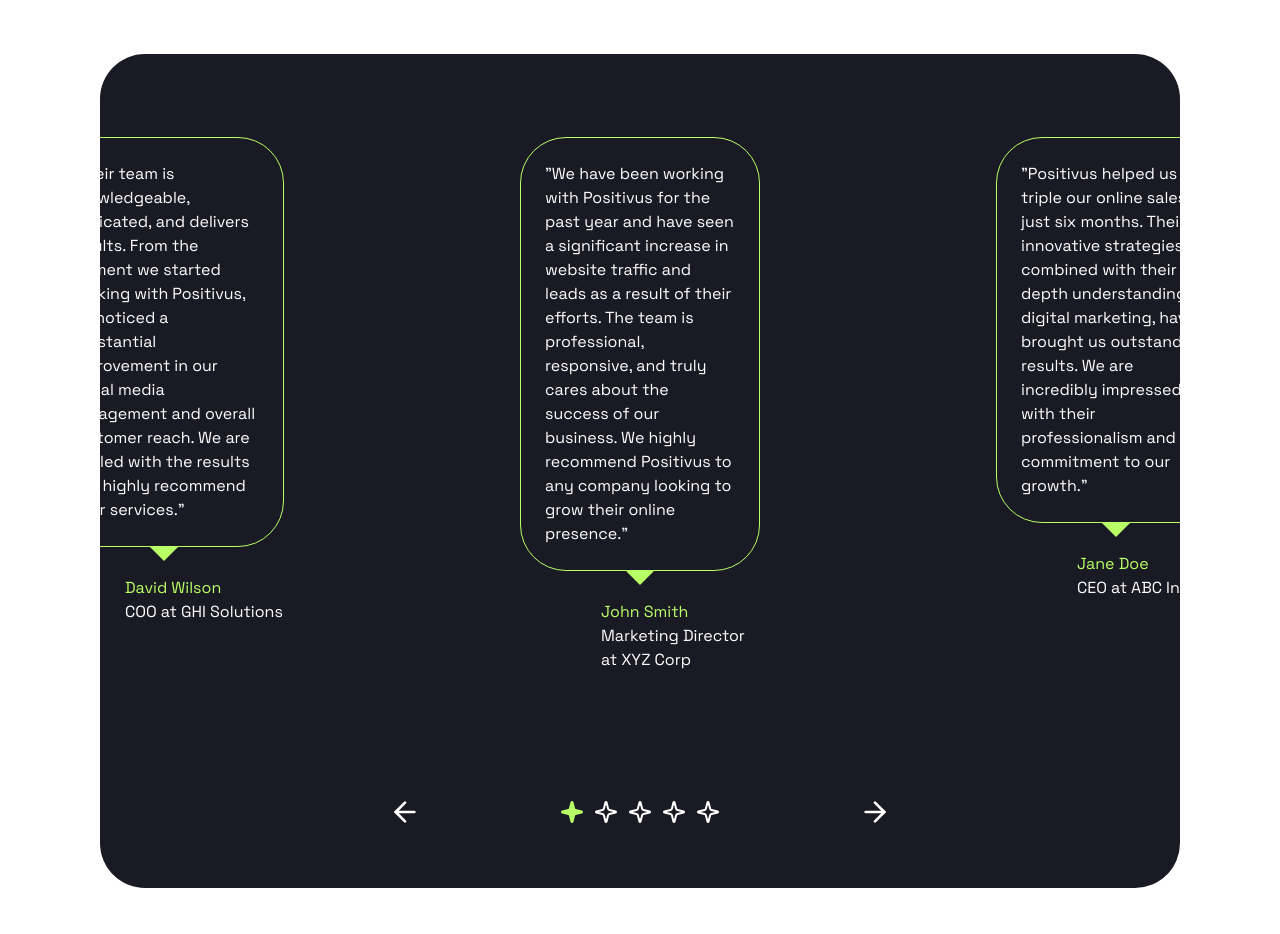
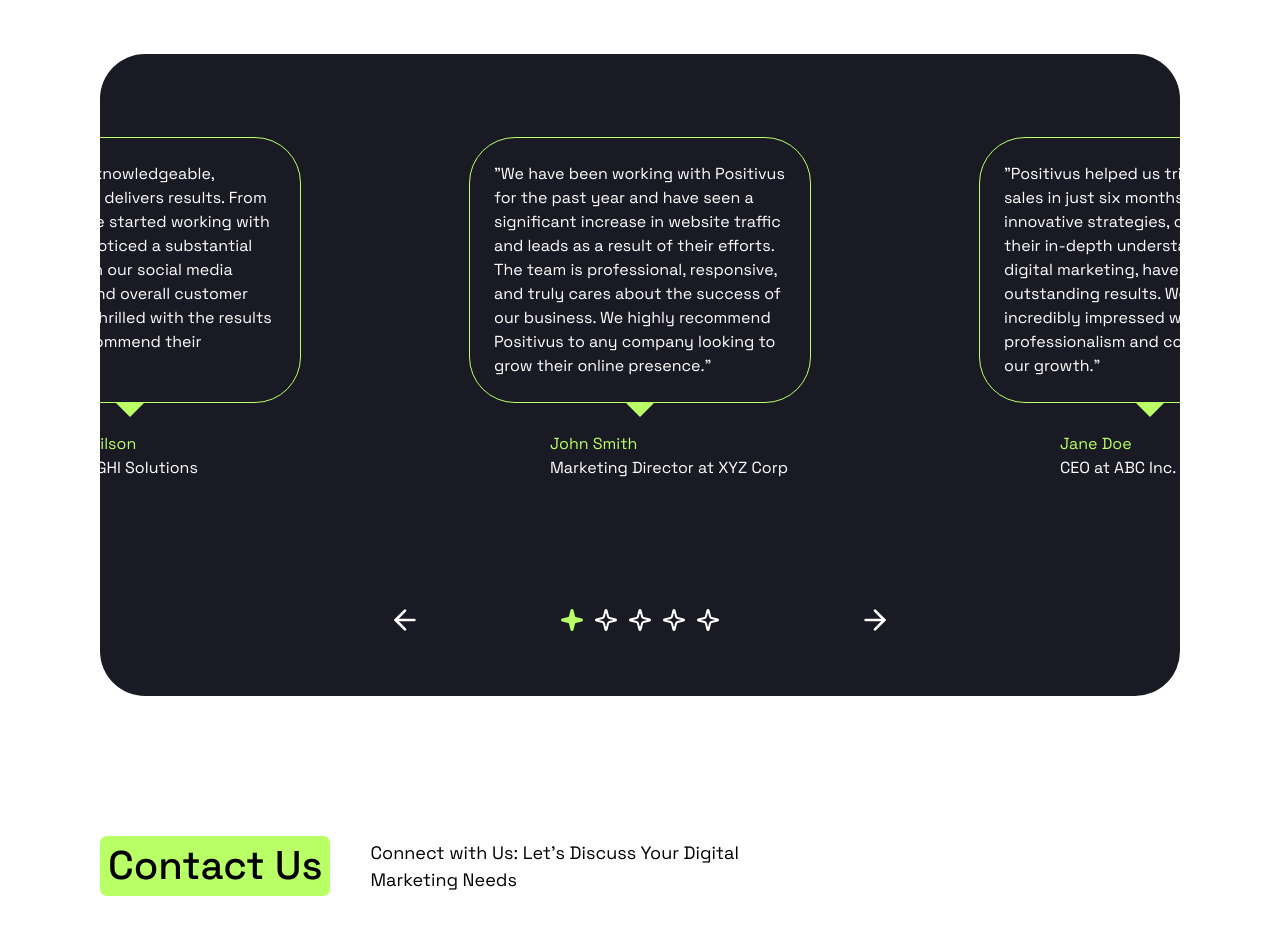
Before and after one commit to GregoireDuhem/Positivus, a React (Vite) app: page / in a window 1280 px wide. Shown: the part 6300-7234 px from the top of the page. Built offline with nearby package versions, Linux system fonts and the light colour scheme.

Commit message:
fix width for the tesnimonoals cards

```diff
--- a/src/Testimonial.jsx
+++ b/src/Testimonial.jsx
@@ -54,9 +54,9 @@
             animate={{ opacity: 1, x: 0 }}
             exit={{ opacity: 0, x: -100 }}
             transition={{ duration: 0.5 }}
-            className="space-y-[21px] md:space-y-0 md:w-[70%] md:flex md:flex-row md:mx-auto"
+            className="space-y-[21px] md:space-y-0 md:w-[100%] md:flex md:flex-row md:mx-auto items-center"
           >
-            <div className="hidden md:block w-2/3 md:transform md:-translate-x-[100%]">
+            <div className="hidden md:block w-2/3 md:transform md:-translate-x-[50%]">
               <Card
                 text={testimonials[(currentIndex - 1 + testimonials.length) % testimonials.length].text}
                 author={testimonials[(currentIndex - 1 + testimonials.length) % testimonials.length].author}
@@ -70,7 +70,7 @@
                 role={testimonials[currentIndex].role}
               />
             </div>
-            <div className="hidden md:block w-2/3 md:transform md:translate-x-[100%]">
+            <div className="hidden md:block w-2/3 md:transform md:translate-x-[50%]">
               <Card
                 text={testimonials[(currentIndex + 1 + testimonials.length) % testimonials.length].text}
                 author={testimonials[(currentIndex + 1 + testimonials.length) % testimonials.length].author}
@@ -105,7 +105,7 @@
         <div className="text-p-mobile text-white">{`"${text}"`}</div>
         <div className="absolute bottom-[-15px] left-1/2 transform -translate-x-1/2 w-0 h-0 border-l-[15px] border-r-[15px] border-t-[15px] border-l-transparent border-r-transparent border-t-Green"></div>
       </div>
-      <div className="text-white ml-10 md:ml-20 text-p-mobile md:flex md:flex-col md:text-start md:selft-start md:mt-[30px]">
+      <div className="text-white ml-10 md:ml-20 text-p-mobile md:flex md:flex-col md:text-start md:selft-start md:mt-[30px] mt-[20px]">
         <div className="text-Green">{author}</div>
         <div>{role}</div>
       </div>
```
